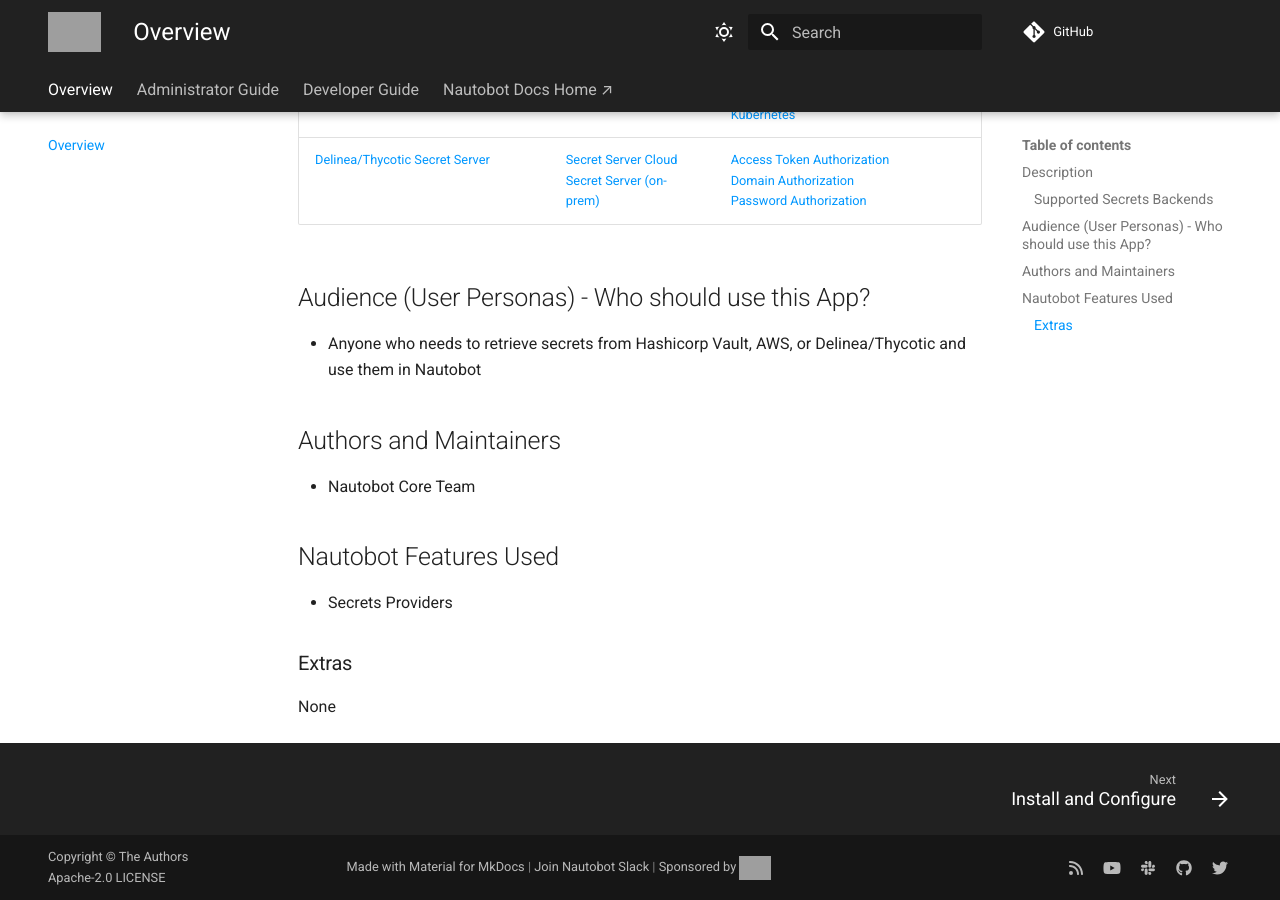
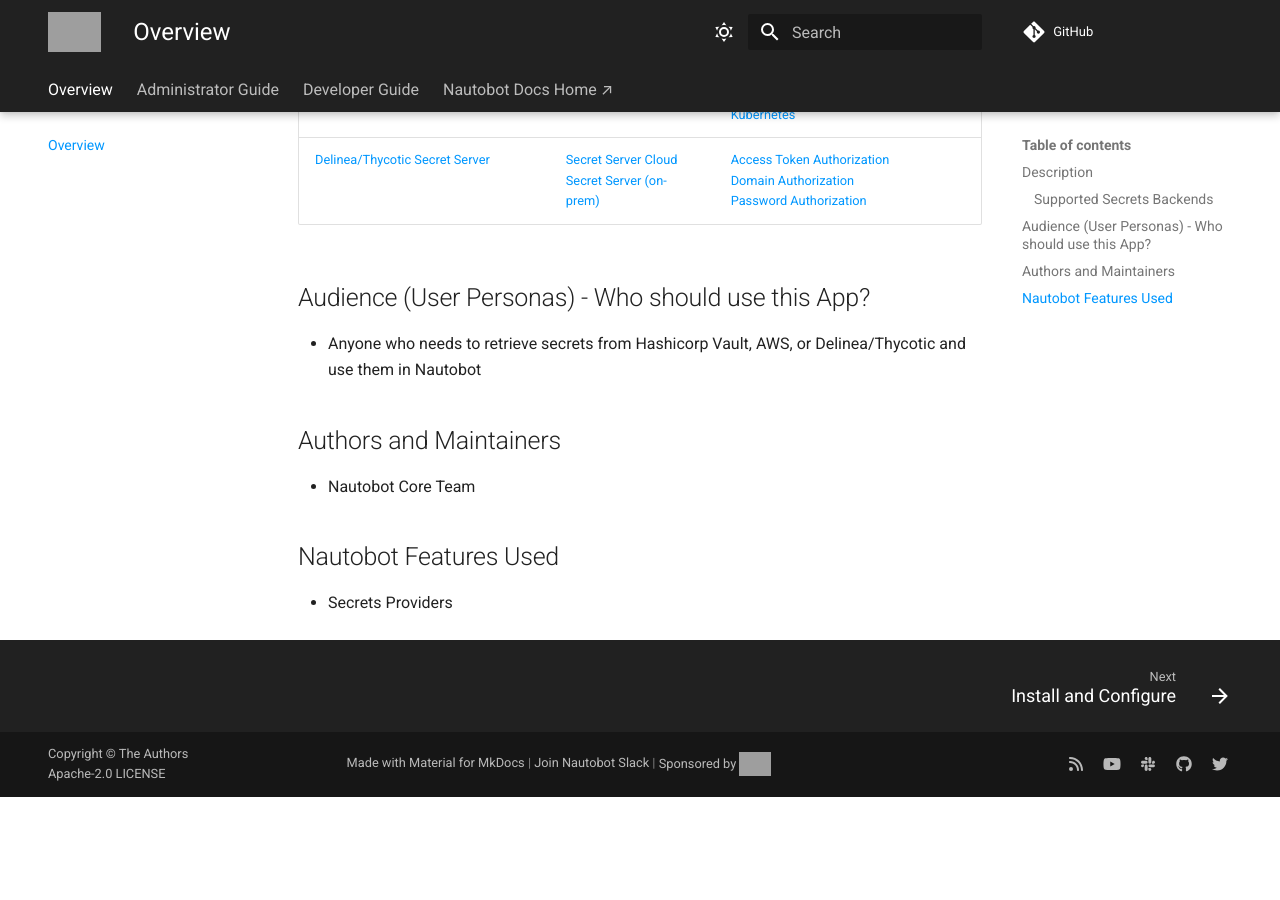
Before and after one commit to nautobot/nautobot-app-secrets-providers, an MkDocs documentation site: the page built from docs/index.md, in a window 1280 px wide and 900 px high, scrolled down 946 px. Built offline with MkDocs 1.6.1 and Material for MkDocs 9.7.7, drawn with Linux system fonts in a browser that asks for light colours; comment, search, counter and statistics services are not loaded; after the commit the page ends 1743 px from its top, so only the background shows below that; grey boxes are pictures that could not be loaded.

Commit message:
update doc index

```diff
--- a/docs/index.md
+++ b/docs/index.md
@@ -33,7 +33,3 @@
 ## Nautobot Features Used
 
 - Secrets Providers
-
-### Extras
-
-None
```
